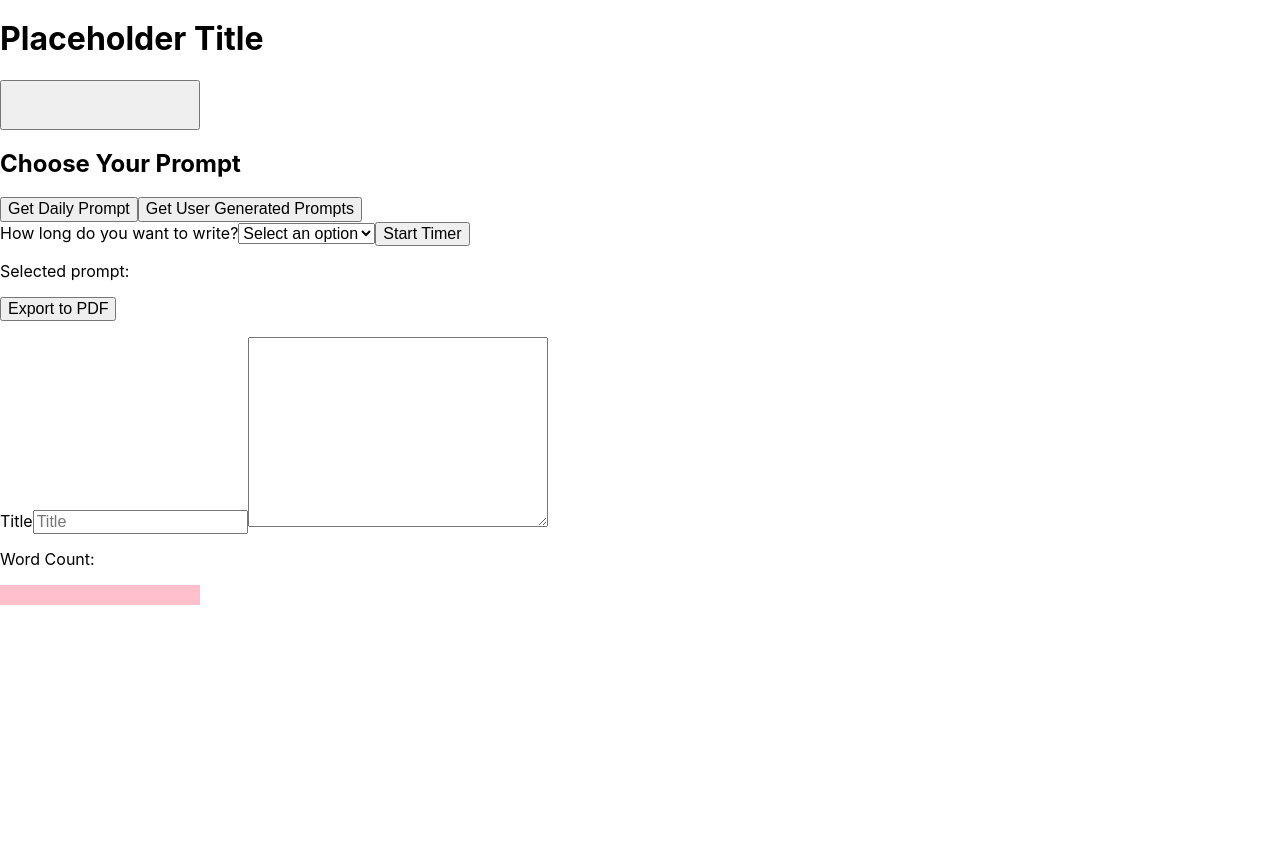
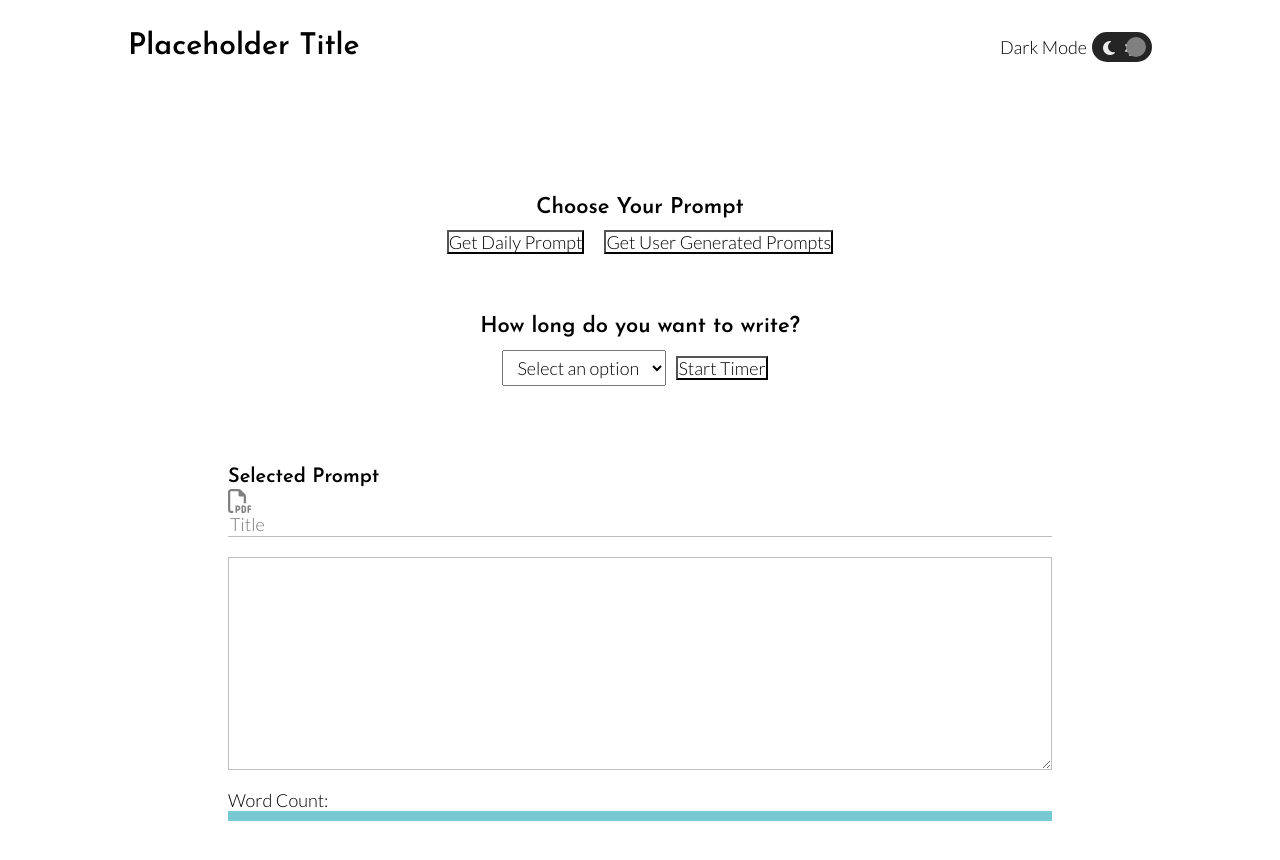
Before and after one commit to robin-kajanth-shanel/4-u-2-write, a React (Create React App) app: page / in a window 1280 px wide. Shown: the top 860 px of the page. Before the commit the page ends 800 px from the top, so only its background shows below. Built offline with nearby package versions, Linux system fonts and the light colour scheme; no server answers; the database is empty.

Commit message:
Added styling

```diff
--- a/public/index.html
+++ b/public/index.html
@@ -25,6 +25,10 @@
       Learn how to configure a non-root public URL by running `npm run build`.
     -->
     <title>React App</title>
+    <link href="https://fonts.googleapis.com/css2?family=Josefin+Sans:wght@600&family=Lato:wght@300&display=swap"
+  rel="stylesheet">
+    <!-- link to Fontawesome -->
+    <script src="https://kit.fontawesome.com/f3369905b3.js" crossorigin="anonymous"></script>
   </head>
   <body>
     <noscript>You need to enable JavaScript to run this app.</noscript>
--- a/src/App.js
+++ b/src/App.js
@@ -165,27 +165,39 @@ class App extends Component {
     this.setState({
       lightMode: !this.state.lightMode
     })
-    this.state.lightMode ?
+    if (this.state.lightMode) {
       this.setState({
         theme: "lightMode"
-      }) :
+      })
+      document.documentElement.style.setProperty("--body-font-color", "black")
+    } else {
       this.setState({
         theme: "darkMode"
       });
+      document.documentElement.style.setProperty("--body-font-color", "white")
+    }
   }
 
   render() {
     return (
       <div className={`App ${this.state.theme}`} >
-        <header>
+        <header className="wrapper">
           <h1>Placeholder Title</h1>
-          <button onClick={this.toggleTheme} className="toggleButton"></button>
+          <div class="toggleButton">
+            <span>{this.state.lightMode ? "Light" : "Dark"} Mode</span>
+            <button className={this.state.lightMode? "move": null} onClick={this.toggleTheme}>
+              <i class="fas fa-moon"></i>
+              <i class="fas fa-sun"></i>
+            </button>
+          </div>
         </header>
 
-        <main>
-          <h2>Choose Your Prompt</h2>
-          <button onClick={this.getDailyPrompt}>Get Daily Prompt</button>
-          <button onClick={this.toggleModal}>Get User Generated Prompts</button>
+        <main className="wrapper">
+          <div className="promptSelection">
+            <h2>Choose Your Prompt</h2>
+            <button onClick={this.getDailyPrompt}>Get Daily Prompt</button>
+            <button onClick={this.toggleModal}>Get User Generated Prompts</button>
+          </div>
           {this.state.modalOpen ? (
             <Modal
               exitModal={this.toggleModal}
@@ -193,8 +205,8 @@ class App extends Component {
               userPrompts={this.state.userPrompts}
             />
           ) : null}
-          <form action="" className="timeSelectForm" onSubmit={this.setTimer}>
-            <label htmlFor="intervals">How long do you want to write?</label>
+          <form action="" className="timeSelection" onSubmit={this.setTimer}>
+            <h2>How long do you want to write?</h2>
             <select
               name="intervals"
               id="intervals"
@@ -211,18 +223,23 @@ class App extends Component {
             <Timer secondsToCount="7" sendTime={this.getTime} keepChecking={this.state.keepChecking} />
           ) : null}
 
-          <div>
-            <p>Selected prompt: {this.state.selectedPrompt}</p>
-            <button>Export to PDF</button>
+          <div className="writingComponent">
+            <h3>Selected Prompt</h3>
+            <p>{this.state.selectedPrompt}</p>
+            <button className="exportPDF" aria-label="Export to PDF">
+              <i class="far fa-file-pdf" aria-hidden="true"></i>
+            </button>
             <p>
               {this.state.formDisable
                 ? "Time's up! Restart the timer to continue writing"
                 : null}
             </p>
-            <form action="">
-              <label htmlFor="">Title</label>
+            <form action="" className="writingForm">
+              <label htmlFor="title" className="sr-only">Title</label>
               <input
                 type="text"
+                className="title"
+                id="title"
                 placeholder="Title"
                 onChange={this.saveTitle}
               />
--- a/src/styles.css
+++ b/src/styles.css
@@ -249,28 +249,175 @@ html {
   overflow: hidden;
 }
 
-:root {
-  --inner-width: 100%;
+/* smooth scroll and default font size set */
+html {
+  font-size: 62.5%;
+  scroll-behavior: smooth;
 }
 
+/* default wrapper - DO NOT CHANGE */
 .wrapper {
   width: 80%;
+  max-width: 1050px;
   margin: 0 auto;
 }
 
+/* removes default padding and margins*/
+body,
+ul,
+ol,
+li,
+h1,
+h2,
+h3,
+button,
+p {
+  margin: 0;
+  padding: 0;
+}
+
+/* removes list style bullets */
+li {
+  list-style: none;
+}
+
+a {
+  text-decoration: none;
+  color: inherit;
+  -webkit-transition: all 0.3s;
+  transition: all 0.3s;
+}
+
+img {
+  display: block;
+}
+
 button {
+  background-color: inherit;
+  -webkit-transition: all 0.3s;
+  transition: all 0.3s;
   cursor: pointer;
+}
+
+button,
+input,
+textarea,
+select,
+option {
+  font-family: "Lato", sans-serif;
+}
+
+select,
+option {
+  cursor: pointer;
+}
+
+:root {
+  --inner-width: 100%;
+  --body-font-color: $black;
+}
+
+button {
+  color: var(--body-font-color);
+}
+
+body {
+  font-family: "Lato", sans-serif;
+  min-width: 350px;
+  min-height: 100vh;
+  font-size: 1.8rem;
+  font-weight: 300;
+  color: var(--body-font-color);
+}
+
+.App {
+  -webkit-transition: all 0.3s;
+  transition: all 0.3s;
+}
+
+header {
+  padding-top: 30px;
+  display: -webkit-box;
+  display: -ms-flexbox;
+  display: flex;
+  -webkit-box-pack: justify;
+      -ms-flex-pack: justify;
+          justify-content: space-between;
 }
 
 main {
   position: relative;
+  padding: 100px;
+}
+
+h1, h2, h3 {
+  font-family: "Josefin Sans", sans-serif;
+}
+
+h1 {
+  font-size: 3rem;
+}
+
+h2 {
+  font-size: 2.2rem;
+  margin-bottom: 10px;
+}
+
+h3 {
+  font-size: 2rem;
 }
 
 .toggleButton {
-  height: 50px;
-  width: 200px;
+  display: -webkit-box;
+  display: -ms-flexbox;
+  display: flex;
+  -webkit-box-align: center;
+      -ms-flex-align: center;
+          align-items: center;
 }
 
+.toggleButton span {
+  margin-right: 5px;
+}
+
+.toggleButton button {
+  position: relative;
+  height: 30px;
+  width: 60px;
+  background-color: #252525;
+  border: none;
+  border-radius: 20px;
+}
+
+.toggleButton button i {
+  font-size: 1.6rem;
+  margin: 0 5px;
+}
+
+.toggleButton button::after {
+  content: '';
+  height: 20px;
+  width: 20px;
+  background-color: grey;
+  border-radius: 50%;
+  position: absolute;
+  top: 5px;
+  right: 6px;
+  -webkit-transition: all 0.2s;
+  transition: all 0.2s;
+}
+
+.move::after {
+  -webkit-transform: translateX(-27px);
+          transform: translateX(-27px);
+}
+
+.fa-moon,
+.fa-sun {
+  color: #ececec;
+}
+
+s
 .lightMode {
   background-color: white;
 }
@@ -279,14 +426,85 @@ main {
   background-color: #23395b;
 }
 
+.promptSelection,
+.timeSelection {
+  text-align: center;
+  padding: 30px 0;
+}
+
+.promptSelection button,
+.timeSelection button {
+  margin: 0 10px;
+}
+
+.promptSelection button:hover, .promptSelection button:focus,
+.timeSelection button:hover,
+.timeSelection button:focus {
+  color: #78cad2;
+}
+
+.writingComponent {
+  margin-top: 50px;
+}
+
 .outer {
-  background-color: #cecece;
-  width: 200px;
-  height: 20px;
+  background-color: #f1f1f1;
+  width: 100%;
+  height: 10px;
 }
 
 .inner {
-  background-color: pink;
+  background-color: #78cad2;
   height: 100%;
   width: var(--inner-width);
+  -webkit-transition: all 1s;
+  transition: all 1s;
 }
+
+.exportPDF {
+  border: none;
+}
+
+.exportPDF i {
+  font-size: 2.4rem;
+  color: grey;
+  -webkit-transition: all 0.2s;
+  transition: all 0.2s;
+}
+
+.exportPDF i:hover {
+  color: #1a1a1a;
+}
+
+.writingForm {
+  display: -webkit-box;
+  display: -ms-flexbox;
+  display: flex;
+  -webkit-box-orient: vertical;
+  -webkit-box-direction: normal;
+      -ms-flex-direction: column;
+          flex-direction: column;
+}
+
+.title {
+  border: none;
+  border-bottom: 1px solid #bebebe;
+}
+
+.title:focus {
+  border-bottom: 1px solid grey;
+}
+
+textarea {
+  width: 100%;
+  margin: 20px 0;
+  border: 1px solid #bebebe;
+}
+
+textarea:focus {
+  border: 1px solid grey;
+}
+
+select {
+  padding: 5px 10px;
+}
```
Also changed, not shown: styles/.sass/_global.scss (added), styles/.sass/_variables.scss (added), styles/.sass/styles.scss.
